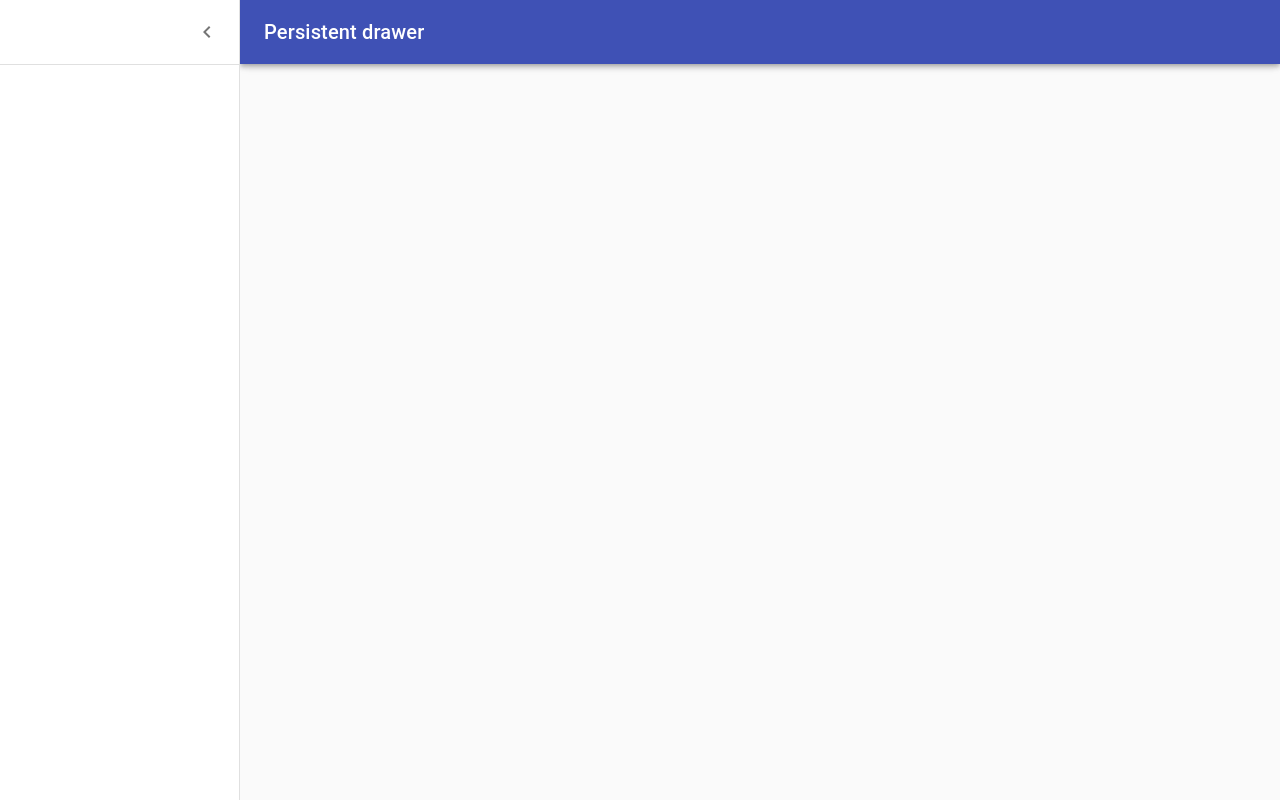
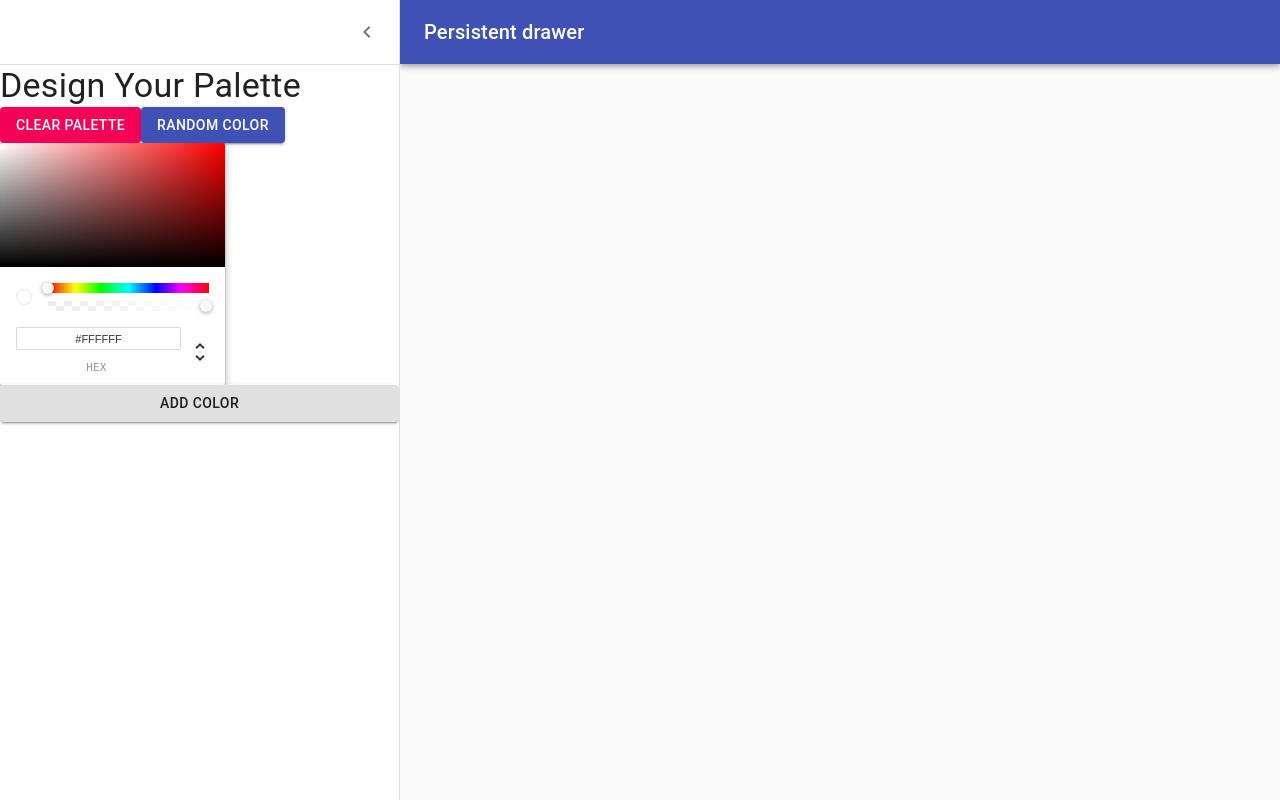
Before and after one commit to ch-ankit/color-app, a React (Create React App) app: page /palette/new in a window 1280 px wide. Both pictures are taken after a click on the button "open drawer". Built offline with nearby package versions, Linux system fonts and the light colour scheme.

Commit message:
Chrome Color Picker & buttons added

```diff
--- a/package.json
+++ b/package.json
@@ -12,10 +12,11 @@
         "chroma-js": "^2.1.0",
         "rc-slider": "^9.3.0",
         "react": "^16.13.1",
+        "react-color": "^2.19.3",
         "react-copy-to-clipboard": "^5.0.2",
         "react-dom": "^16.13.1",
         "react-router-dom": "^5.2.0",
-        "react-scripts": "3.4.1"
+        "react-scripts": "^4.0.2"
     },
     "scripts": {
         "start": "react-scripts start",
--- a/src/NewPaletteForm.js
+++ b/src/NewPaletteForm.js
@@ -9,10 +9,12 @@
 import IconButton from '@material-ui/core/IconButton';
 import MenuIcon from '@material-ui/icons/Menu';
 import ChevronLeftIcon from '@material-ui/icons/ChevronLeft';
+import { ChromePicker } from 'react-color'
 
 import { withStyles } from '@material-ui/core/styles';
+import { Button } from '@material-ui/core';
 
-const drawerWidth = 240;
+const drawerWidth = 400;
 
 const styles = (theme) => ({
     root: {
@@ -73,7 +75,8 @@
 
 class NewPaletteForm extends Component {
     state = {
-        open: false
+        open: false,
+        background: "#fff"
     }
 
     handleDrawerOpen = () => {
@@ -83,9 +86,13 @@
     handleDrawerClose = () => {
         this.setState({ open: false });
     };
+    handleChangeComplete = (color) => {
+        this.setState({ background: color.hex });
+    };
+
     render() {
         const { classes } = this.props
-        const { open } = this.state
+        const { open, background } = this.state
         return (
             <div className={classes.root}>
                 <CssBaseline />
@@ -125,6 +132,15 @@
                         </IconButton>
                     </div>
                     <Divider />
+                    <Typography variant="h4">
+                        Design Your Palette
+                    </Typography>
+                    <div>
+                        <Button variant="contained" color="secondary" >Clear Palette</Button>
+                        <Button variant="contained" color="primary" >Random Color</Button>
+                    </div>
+                    <ChromePicker color={background} onChangeComplete={this.handleChangeComplete} />
+                    <Button variant="contained" color={`${background}`}>Add Color</Button>
                 </Drawer>
                 <main
                     className={clsx(classes.content, {
```
Also changed, not shown: 1 other file (tests, documents, lock files or other folders).
